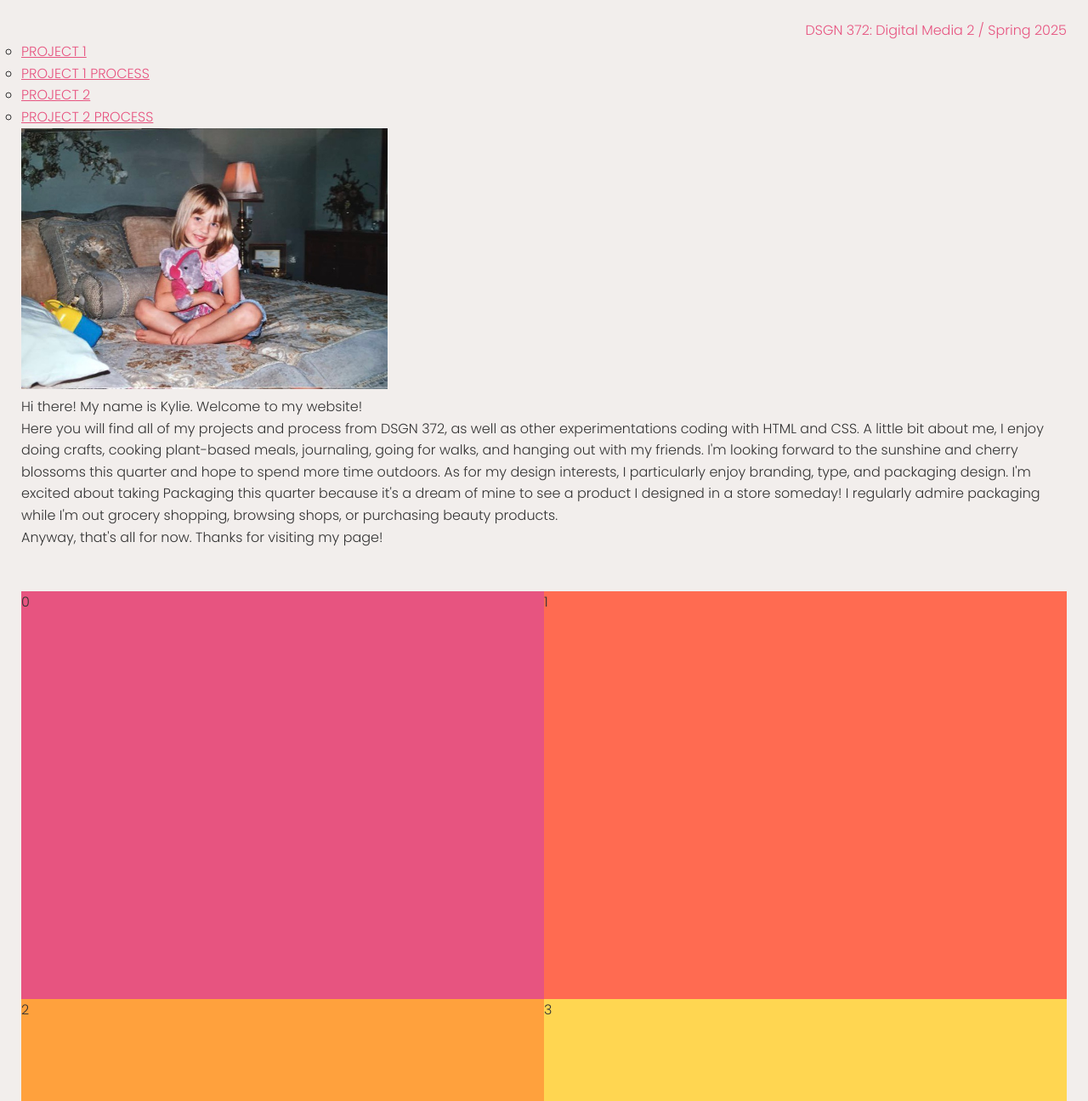
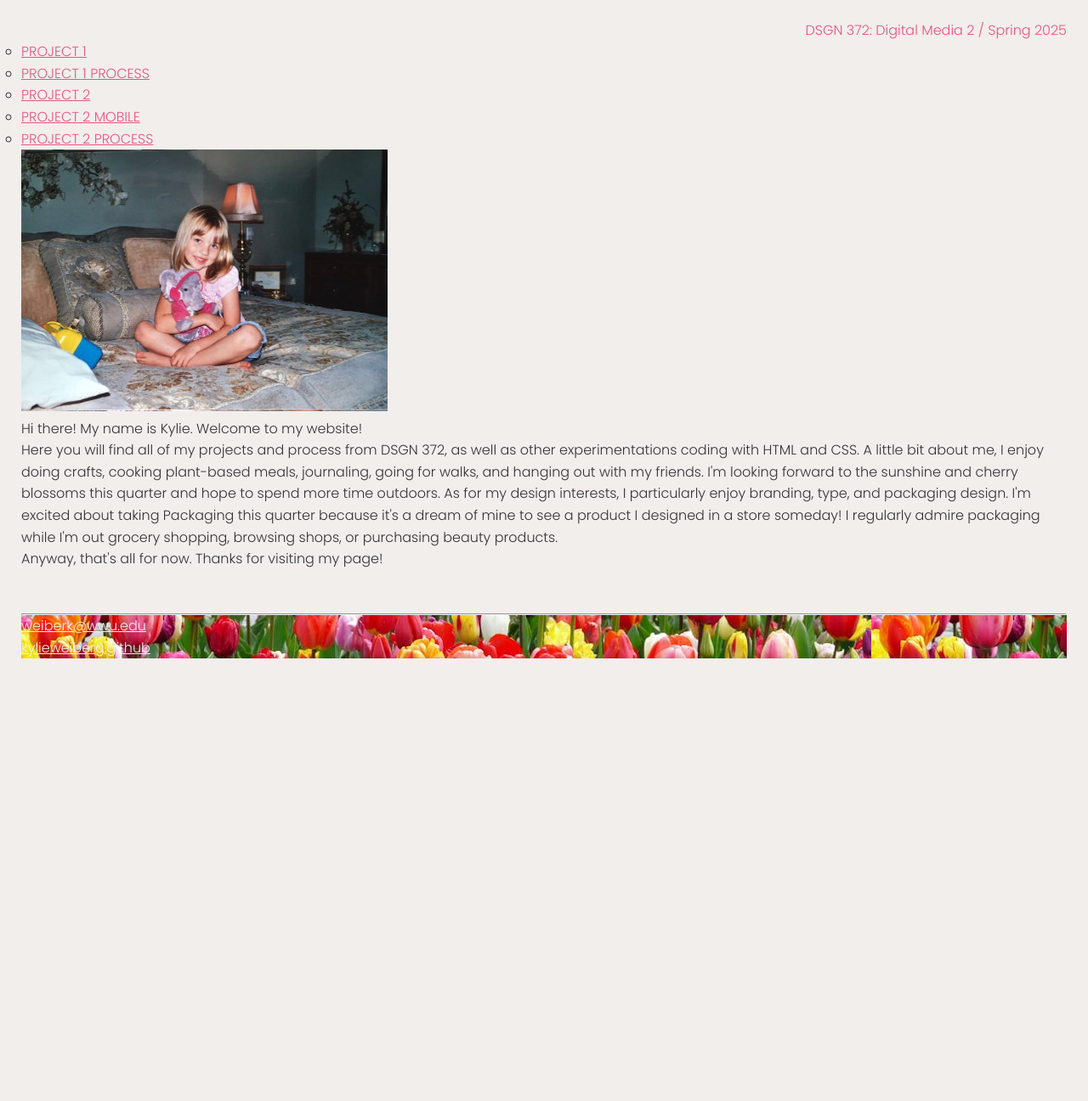
Before and after one commit to KylieWeiberg/KylieWeiberg.github.io, a plain HTML site: page index.html in a window 1280 px wide. Shown: the part 124-1420 px from the top of the page at 85% size. After the commit the page ends 924 px from the top, so only its background shows below. Drawn offline with Linux system fonts and the light colour scheme.

Commit message:
Update index.html

```diff
--- a/index.html
+++ b/index.html
@@ -22,7 +22,8 @@
             <ul id="mainNav">
                 <li><a href="#">Project 1</a></li>
                 <li><a href="#">Project 1 Process</a></li>
-                <li><a href="#">Project 2</a></li>
+                <li><a href="https://www.figma.com/proto/Xr977YQGYokJuXjNaOsGTc/Bellingham-Food-Bank?node-id=23-1407&p=f&t=Wspt502oJgbNAXMK-1&scaling=scale-down&content-scaling=fixed&page-id=23%3A1406&starting-point-node-id=23%3A1407">Project 2</a></li>
+                <li><a href="https://www.figma.com/proto/Xr977YQGYokJuXjNaOsGTc/Bellingham-Food-Bank?node-id=23-1660&p=f&t=mMcHDxQsn7H8LwgW-1&scaling=scale-down&content-scaling=fixed&page-id=23%3A1498&starting-point-node-id=23%3A1660">Project 2 Mobile</a></li>
                 <li><a href="#">Project 2 Process</a></li>
             </ul>
         </nav>
@@ -42,22 +43,6 @@
 
 <br>
 
-    <div class="columns col-6 height pink">
-        <p>0</p>
-    </div>
-
-    <div class="columns col-6 height peach">
-        <p>1</p>
-    </div>
-
-    <div class="columns col-6 height orange">
-        <p>2</p>
-    </div>
-
-    <div class="columns col-6 height yellow">
-        <p>3</p>
-    </div>
-
     <footer>
         <hr>
             <p> weiberk@wwu.edu <br> kylieweiberg.github </p>
```
